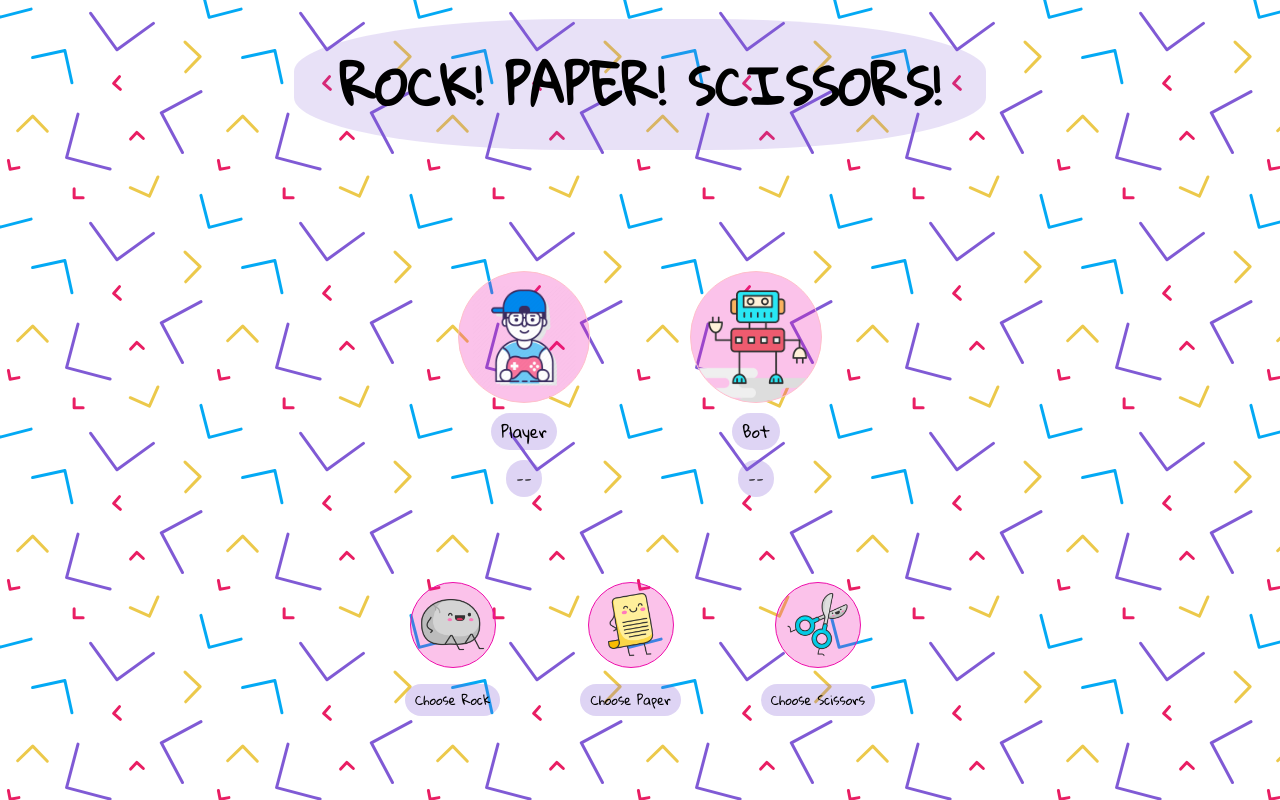
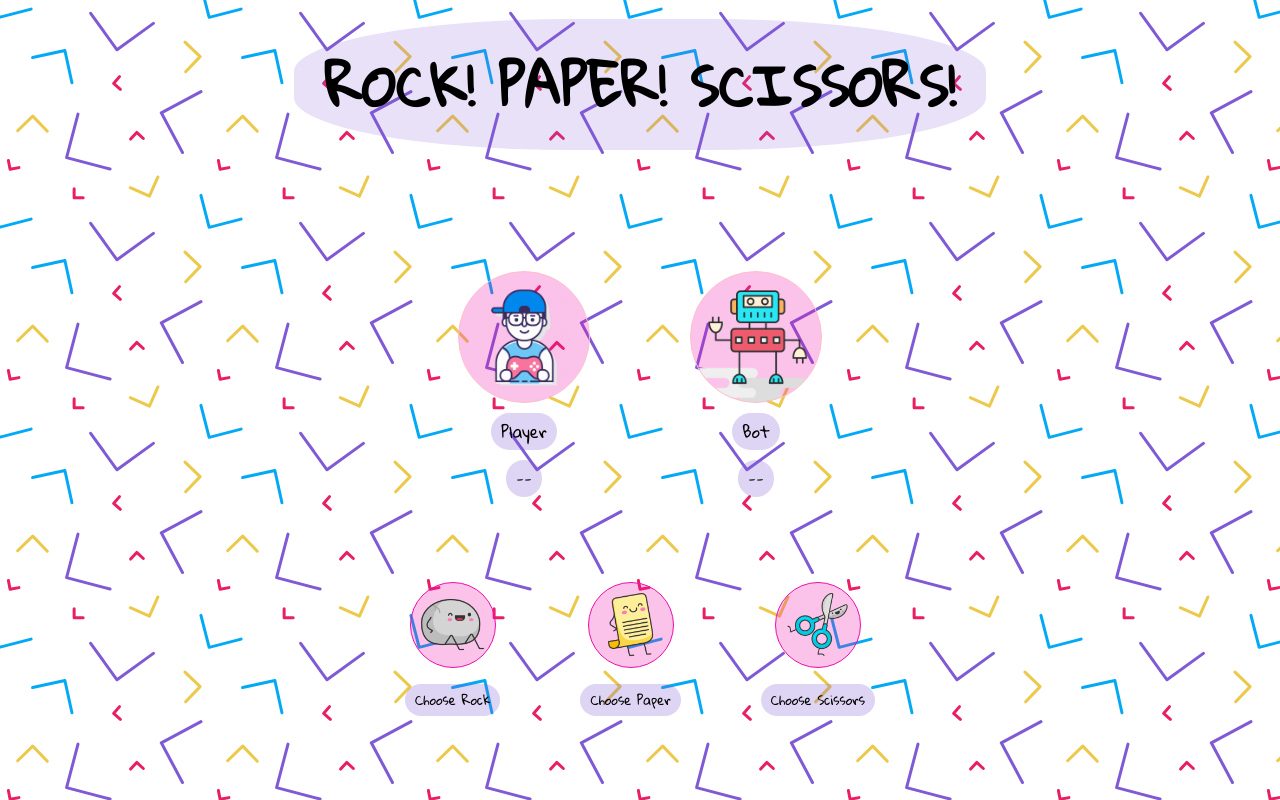
Before and after one commit to Fewtatwo/Rock-Paper-Sciscors, a plain HTML site: page index.html in a window 1280 px wide. Drawn offline with Linux system fonts and the light colour scheme.

Commit message:
implement semi responsive UI

```diff
--- a/style.css
+++ b/style.css
@@ -28,7 +28,7 @@ span {
 
 .header {
     font-family: 'Gloria Hallelujah', Times, serif;
-    font-size: 2.3vw;
+    font-size: 4.2vw;
     margin-top: 1.5%;
     width: 50%;
     height: 10%;
@@ -45,7 +45,7 @@ h1 {
     display: flex ;
     justify-content: center;
     align-items: center;
-    font-size: 4vw;
+    font-size: inherit;
 
 }
 
```
